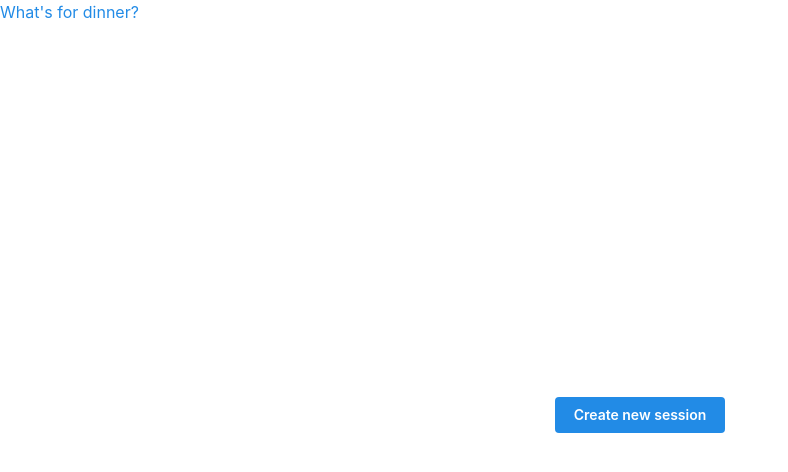
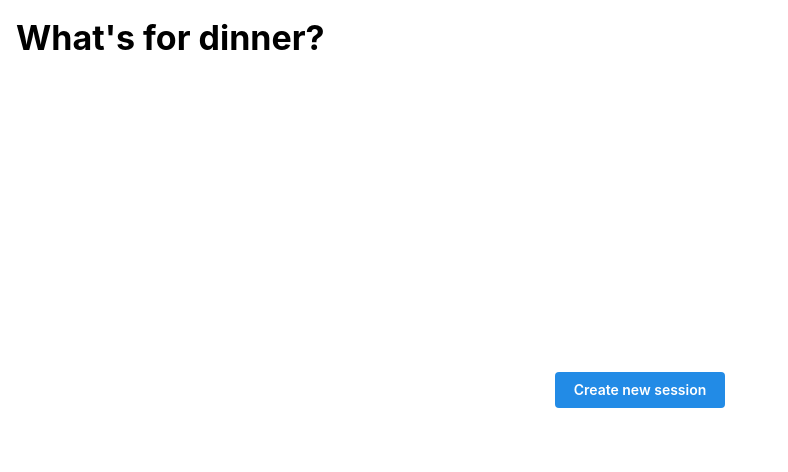
Before and after one commit to julianty/whatsfordinner, a React (Vite) app: page / in a window 1280 px wide. Shown: the top 472 px of the page, without its empty margins (0-788 px from the left). Built offline with nearby package versions, Linux system fonts and the light colour scheme.

Commit message:
Add styling to elements

```diff
--- /dev/null
+++ b/src/components/swipeCardButton.tsx
@@ -0,0 +1,11 @@
+import React from "react";
+import { Button, ButtonProps } from "@mantine/core";
+
+type SwipeCardButtonProps = ButtonProps & {
+  onClick: () => void;
+};
+
+const SwipeCardButton: React.FC<SwipeCardButtonProps> = (props) => {
+  return <Button size="lg" {...props} />;
+};
+export default SwipeCardButton;
--- a/src/navbar.tsx
+++ b/src/navbar.tsx
@@ -1,9 +1,16 @@
-import { Anchor } from "@mantine/core";
+import { Title } from "@mantine/core";
 
 function Navbar() {
   return (
-    <div>
-      <Anchor href="/">What's for dinner?</Anchor>
+    <div
+      style={{
+        position: "absolute",
+        display: "flex",
+        justifyContent: "center",
+        padding: "1rem",
+      }}
+    >
+      <Title order={1}>What's for dinner?</Title>
     </div>
   );
 }
--- a/src/swipeCard.tsx
+++ b/src/swipeCard.tsx
@@ -1,9 +1,10 @@
-import { Button, Card, Group, Text, Image } from "@mantine/core";
+import { Card, Group, Image, Box, Title } from "@mantine/core";
 import React from "react";
 import { Status, SwipeCardProps } from "./types";
 import { useSession } from "./useSession";
+import SwipeCardButton from "./components/swipeCardButton";
 
-function SwipeCard({ id, name, image, description }: SwipeCardProps) {
+function SwipeCard({ id, name, image }: SwipeCardProps) {
   const { setOptions } = useSession();
   const [status, setStatus] = React.useState<Status>("undecided");
 
@@ -38,6 +39,9 @@ function SwipeCard({ id, name, image, description }: SwipeCardProps) {
         height: "70vh",
         width: "90vw",
         display: "flex",
+        position: "relative",
+        flexDirection: "column",
+        justifyContent: "space-between",
       }}
     >
       {image && (
@@ -45,11 +49,29 @@ function SwipeCard({ id, name, image, description }: SwipeCardProps) {
           <Image style={{ height: "100%" }} src={image} alt={name} />
         </Card.Section>
       )}
-      <Text>{name}</Text>
-      {description && <Text>{description}</Text>}
-      <Group>
-        <Button onClick={() => handleClick("yes")}>Yes</Button>
-        <Button onClick={() => handleClick("no")}>No</Button>
+      <Box
+        bg="rgba(0,0,0,0.7)"
+        style={{
+          width: "100%",
+          position: "absolute",
+          left: 0,
+          top: 0,
+          minHeight: "10%",
+          display: "flex",
+          alignItems: "center",
+          padding: "1rem",
+        }}
+      >
+        <Title order={3}>{name}</Title>
+      </Box>
+      {/* {description && <Text>{description}</Text>} */}
+      <Group justify="space-between" grow>
+        <SwipeCardButton color="green" onClick={() => handleClick("yes")}>
+          Yes
+        </SwipeCardButton>
+        <SwipeCardButton color="red" onClick={() => handleClick("no")}>
+          No
+        </SwipeCardButton>
       </Group>
     </Card>
   );
```
